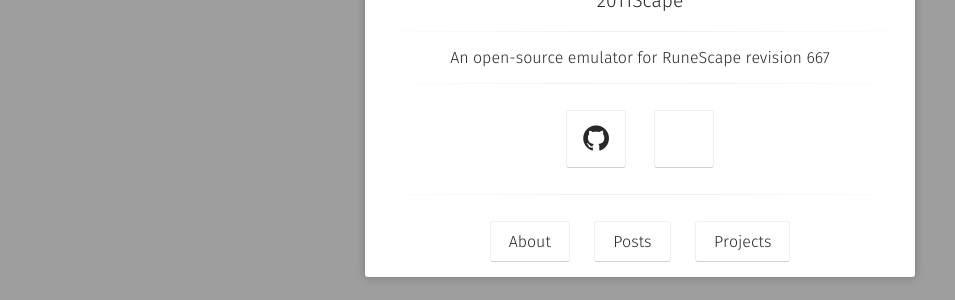
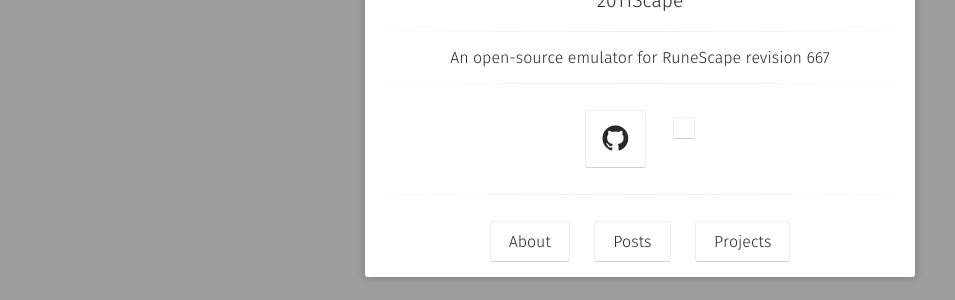
Before and after one commit to 2011Scape/2011scape.github.io, a Jekyll site: the page built from index.markdown, in a window 1280 px wide. Shown: the part 409-709 px from the top of the page, without its empty margins (0-955 px from the left). Built offline with Jekyll 4.4.1, drawn with Linux system fonts in a browser that asks for light colours; some web fonts are replaced; comment, search, counter and statistics services are not loaded.

Commit message:
chore: test discord button

```diff
--- a/_includes/social-links.html
+++ b/_includes/social-links.html
@@ -10,7 +10,7 @@
                         {% if site.tumblr %}<a class="social-btn" href="http://{{ site.tumblr }}.tumblr.com" target="_blank" rel="noopener noreferrer"><i class="fa fa-fw fa-tumblr-square"></i></a>{% endif %}
                         {% if site.medium %}<a class="social-btn" href="https://medium.com/{{ site.medium }}" target="_blank" rel="noopener noreferrer"><i class="fa fa-fw fa-medium"></i></a>{% endif %}
                         {% if site.github-url %}<a class="social-btn" href="http://github.com/{{ site.github-url }}" target="_blank" rel="noopener noreferrer"><i class="fa fa-fw fa-github"></i></a>{% endif %}
-                        {% if site.discord %}<a class="social-btn" href="http://discord.gg/{{ site.discord }}" target="_blank" rel="noopener noreferrer"><i class="fa fa-fw fa-discord"></i></a>{% endif %}
+                        {% if site.discord %}<a class="social-btn" href="http://discord.gg/{{ site.discord }}" target="_blank" rel="noopener noreferrer"><i class="fa-brands fa-discord"></i></a>{% endif %}
                         {% if site.stackoverflow %}<a class="social-btn" href="http://stackoverflow.com/users/{{ site.stackoverflow }}" target="_blank" rel="noopener noreferrer"><i class="fa fa-fw fa-stack-overflow"></i></a>{% endif %}
                         {% if site.lastfm %}<a class="social-btn" href="http://lastfm.com/user/{{ site.lastfm }}" target="_blank" rel="noopener noreferrer"><i class="fa fa-fw fa-music"></i></a>{% endif %}
                         {% if site.dribbble %}<a class="social-btn" href="http://dribbble.com/{{ site.dribbble }}" target="_blank" rel="noopener noreferrer"><i class="fa fa-fw fa-dribbble"></i></a>{% endif %}
```
